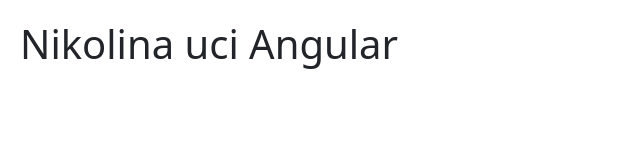
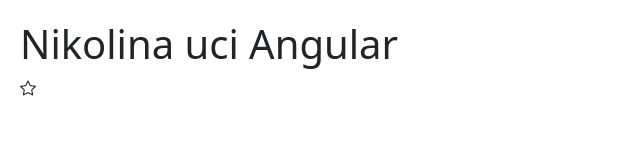
Before and after one commit to npivalica/hello-world-angular, an Angular app: page / in a window 1280 px wide. Shown: the top 167 px of the page, without its empty margins (0-640 px from the left). Built offline with nearby package versions, Linux system fonts and the light colour scheme.

Commit message:
Bootstrap icons

```diff
--- a/package.json
+++ b/package.json
@@ -19,6 +19,7 @@
     "@angular/platform-browser-dynamic": "~13.0.0",
     "@angular/router": "~13.0.0",
     "bootstrap": "^5.1.3",
+    "bootstrap-icons": "^1.7.2",
     "rxjs": "~7.4.0",
     "tslib": "^2.3.0",
     "zone.js": "~0.11.4"
--- a/src/app/app.component.html
+++ b/src/app/app.component.html
@@ -1,2 +1,2 @@
 <h1>Nikolina uci Angular</h1>
-<courses></courses>
+<favorite></favorite>
--- a/src/app/app.module.ts
+++ b/src/app/app.module.ts
@@ -9,6 +9,7 @@
 import { CourseComponent } from './course/course.component';
 import { AuthorsComponent } from './authors/authors.component';
 import { SummaryPipe } from './summary.pipe';
+import { FavoriteComponent } from './favorite/favorite.component';
 
 
 @NgModule({
@@ -17,7 +18,8 @@
     CoursesComponent,
     CourseComponent,
     AuthorsComponent,
-    SummaryPipe
+    SummaryPipe,
+    FavoriteComponent
   ],
   imports: [
     BrowserModule,
--- /dev/null
+++ b/src/app/favorite/favorite.component.html
@@ -0,0 +1 @@
+<i class="bi bi-star"></i>
--- /dev/null
+++ b/src/app/favorite/favorite.component.ts
@@ -0,0 +1,15 @@
+import { Component, OnInit } from '@angular/core';
+
+@Component({
+  selector: 'favorite',
+  templateUrl: './favorite.component.html',
+  styleUrls: ['./favorite.component.css']
+})
+export class FavoriteComponent implements OnInit {
+
+  constructor() { }
+
+  ngOnInit(): void {
+  }
+
+}
--- a/src/styles.css
+++ b/src/styles.css
@@ -1,5 +1,7 @@
 /* You can add global styles to this file, and also import other style files */
 @import "~bootstrap/dist/css/bootstrap.css";
+@import "~bootstrap-icons/font/bootstrap-icons.css";
+
 body {
     padding: 20px;
 }
```
Also changed, not shown: src/app/favorite/favorite.component.css (added), 2 other files (tests, documents, lock files or other folders).
